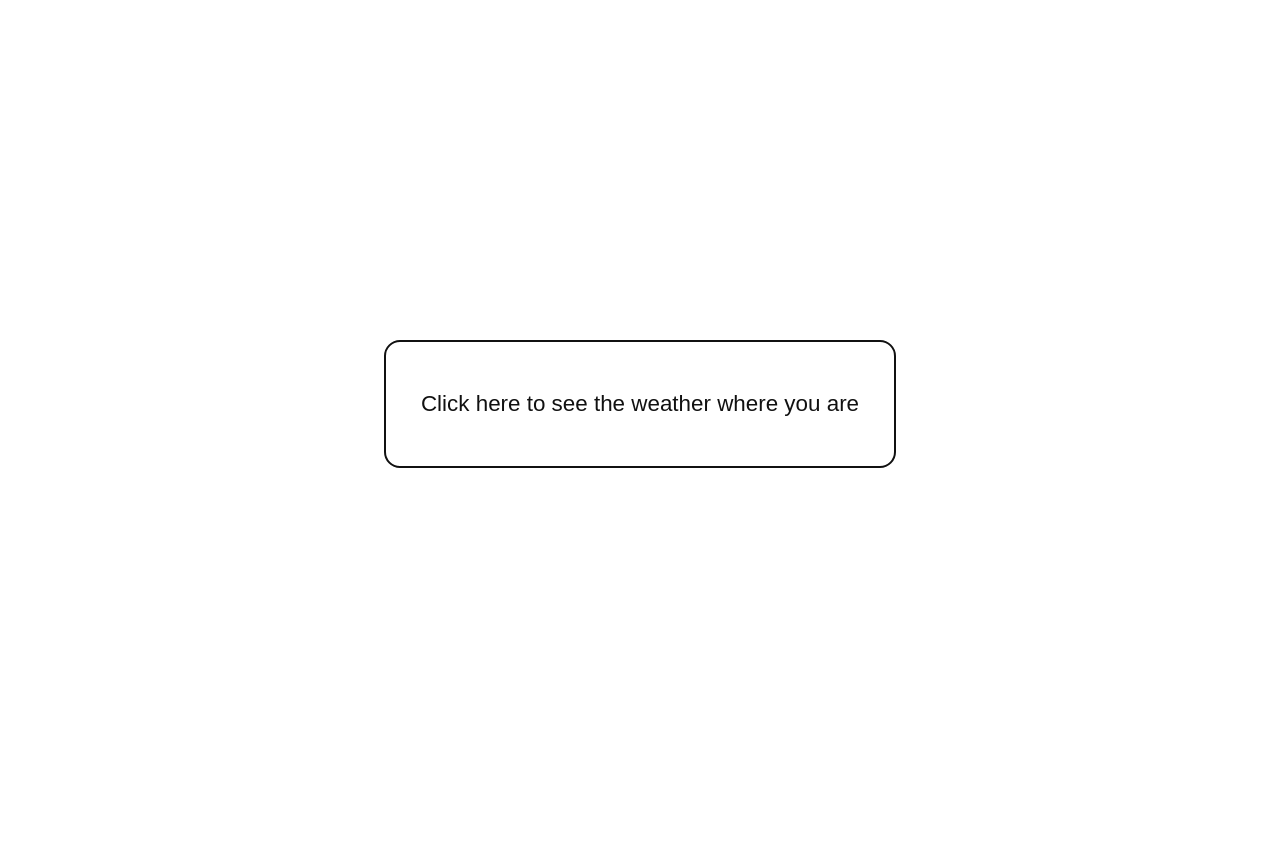
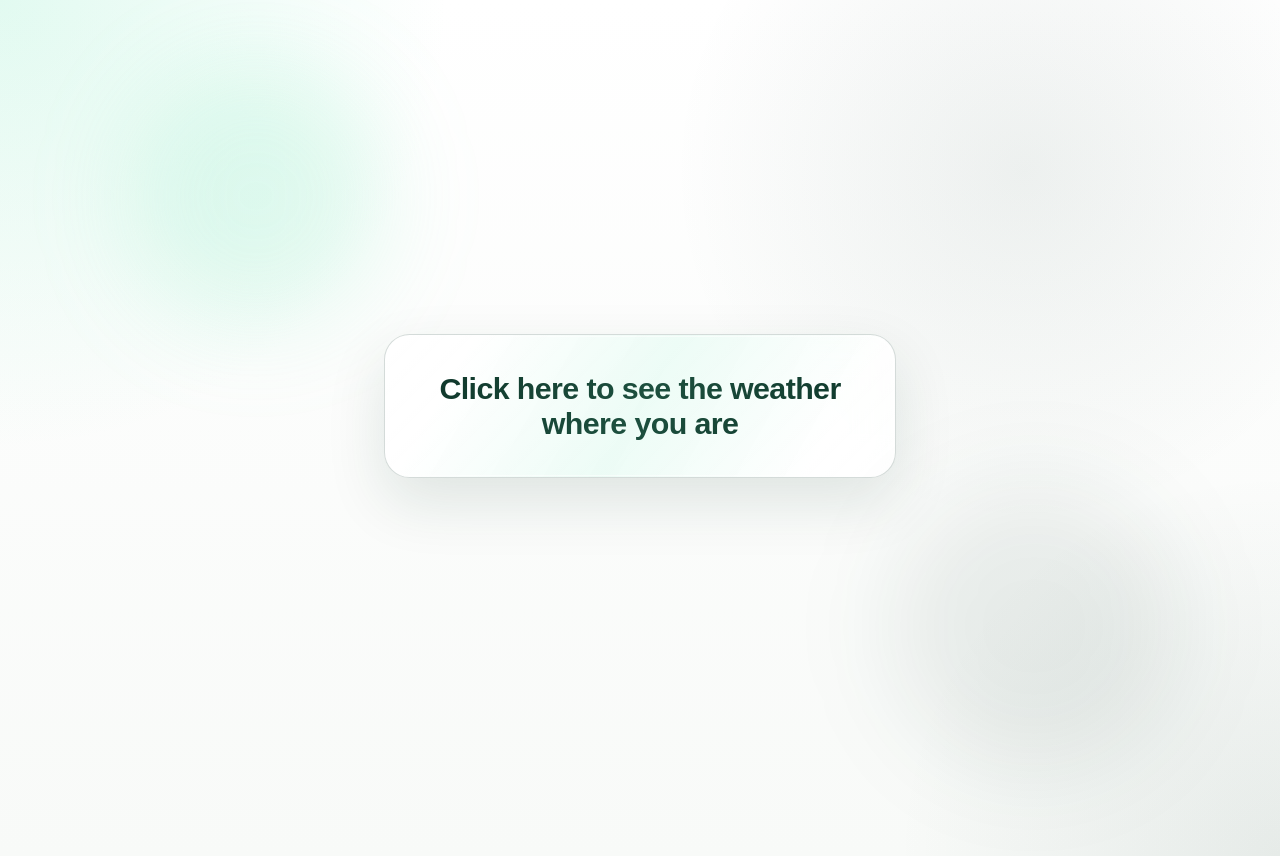
Before and after one commit to paganini116/TestApp, a Flask app: page / in a window 1280 px wide. Before the commit the page ends 468 px from the top, so only its background shows below. Run offline with Flask 3, Linux system fonts and the light colour scheme.

Commit message:
gave the site a UI facelift

```diff
--- a/static/styles.css
+++ b/static/styles.css
@@ -1,50 +1,130 @@
+ :root {
+  --bg: #f8faf8;
+  --surface: rgba(255, 255, 255, 0.84);
+  --surface-strong: rgba(255, 255, 255, 0.94);
+  --text: #0f1720;
+  --muted: #51606b;
+  --border: rgba(17, 58, 45, 0.18);
+  --primary: #113a2d;
+  --primary-strong: #0b291f;
+  --highlight: #6ee7b7;
+  --highlight-soft: rgba(110, 231, 183, 0.22);
+  --shadow: 0 24px 60px rgba(17, 58, 45, 0.12);
+}
+
 body {
   margin: 0;
   min-height: 100vh;
-  font-family: Arial, sans-serif;
-  background: #ffffff;
-  color: #111111;
+  font-family:
+    Inter, ui-sans-serif, system-ui, -apple-system, BlinkMacSystemFont,
+    "Segoe UI", sans-serif;
+  background:
+    radial-gradient(circle at top left, rgba(110, 231, 183, 0.2), transparent 28rem),
+    radial-gradient(circle at 80% 20%, rgba(17, 58, 45, 0.07), transparent 22rem),
+    radial-gradient(circle at bottom right, rgba(17, 58, 45, 0.08), transparent 24rem),
+    linear-gradient(180deg, #ffffff 0%, var(--bg) 100%);
+  color: var(--text);
 }
 
 .container {
+  position: relative;
   min-height: 100vh;
   display: flex;
   flex-direction: column;
   align-items: center;
   justify-content: center;
-  padding: 1.5rem;
-  gap: 1rem;
+  padding: 1.75rem;
+  gap: 1.2rem;
+}
+
+.container::before,
+.container::after {
+  content: "";
+  position: absolute;
+  border-radius: 999px;
+  filter: blur(48px);
+  pointer-events: none;
+}
+
+.container::before {
+  width: 16rem;
+  height: 16rem;
+  top: 8%;
+  left: 10%;
+  background: rgba(110, 231, 183, 0.18);
+}
+
+.container::after {
+  width: 18rem;
+  height: 18rem;
+  right: 8%;
+  bottom: 10%;
+  background: rgba(17, 58, 45, 0.08);
 }
 
 .weather-button {
+  position: relative;
+  overflow: hidden;
   width: min(100%, 32rem);
-  min-height: 8rem;
-  border: 2px solid #111111;
-  border-radius: 1rem;
-  padding: 1.5rem;
-  background: #ffffff;
-  color: #111111;
-  font-size: 1.4rem;
-  line-height: 1.3;
+  min-height: 9rem;
+  border: 1px solid var(--border);
+  border-radius: 1.6rem;
+  padding: 1.8rem 2rem;
+  background:
+    linear-gradient(135deg, var(--surface-strong), var(--surface));
+  color: var(--primary);
+  box-shadow: var(--shadow);
+  font-size: clamp(1.55rem, 3vw, 1.9rem);
+  font-weight: 600;
+  letter-spacing: -0.02em;
+  line-height: 1.15;
   text-align: center;
   cursor: pointer;
+  backdrop-filter: blur(18px);
   transition:
+    transform 0.18s ease,
     background 0.18s ease,
     color 0.18s ease,
     border-color 0.18s ease,
     box-shadow 0.18s ease;
 }
 
+.weather-button::before {
+  content: "";
+  position: absolute;
+  inset: 0;
+  background:
+    linear-gradient(120deg, transparent 15%, rgba(110, 231, 183, 0.14) 50%, transparent 85%);
+  opacity: 0.9;
+  pointer-events: none;
+}
+
+.weather-button::after {
+  content: "";
+  position: absolute;
+  inset: 1px;
+  border-radius: inherit;
+  border: 1px solid rgba(255, 255, 255, 0.5);
+  pointer-events: none;
+}
+
 .weather-button:hover {
-  background: #111111;
+  transform: translateY(-2px);
+  background: linear-gradient(135deg, var(--primary), var(--primary-strong));
   color: #ffffff;
-  border-color: #4d4d4d;
-  box-shadow: 0 0 0 4px rgba(0, 0, 0, 0.12);
+  border-color: var(--highlight);
+  box-shadow:
+    0 0 0 4px var(--highlight-soft),
+    0 24px 60px rgba(17, 58, 45, 0.24);
 }
 
 .status {
   min-height: 1.5rem;
+  max-width: 32rem;
   text-align: center;
+  color: var(--muted);
+  font-size: 0.92rem;
+  letter-spacing: 0.01em;
 }
 
 .status.error {
```
Also changed, not shown: other parts of static/styles.css (+35 -6 lines).
